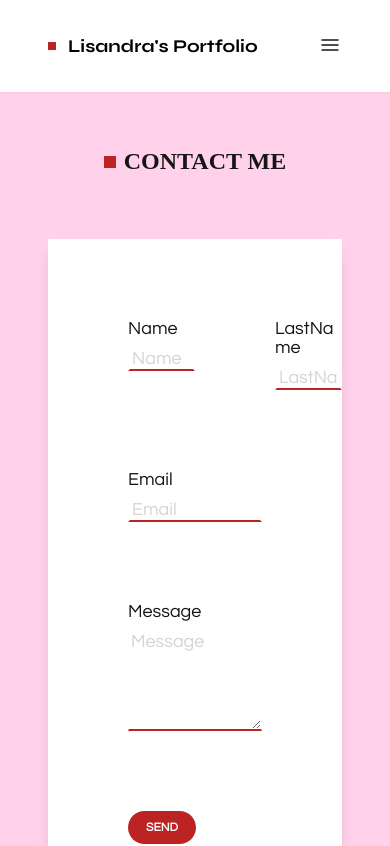
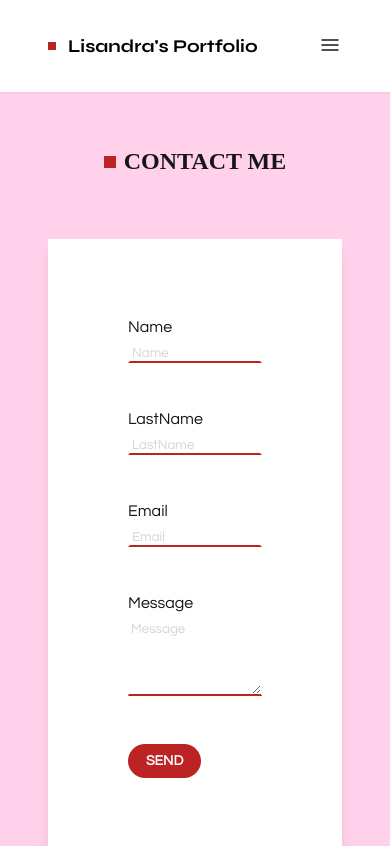
Before and after one commit to lisichaviano/portfolio-lisandra, a Next.js app: page /contact in a window 390 px wide. Shown: the top 846 px of the page. Built offline with nearby package versions, Linux system fonts and the light colour scheme.

Commit message:
Add responsiveness to the Contact page

```diff
--- a/src/components/ContactForm/index.tsx
+++ b/src/components/ContactForm/index.tsx
@@ -1,37 +1,31 @@
-interface ContactFormProps {
-  onSubmit?: (event: React.FormEvent<HTMLFormElement>) => void;
-}
-
-const ContactForm = ({ onSubmit }: ContactFormProps) => {
-  //   const handleSubmit = (event: React.FormEvent<HTMLFormElement>) => {
-  //     event.preventDefault();
-  //     onSubmit(event);
-  //   };
-
+const ContactForm = () => {
   return (
     <form
       action="https://formspree.io/f/mpzvwlld"
       accept-charset="UTF-8"
       encType="multipart/form-data"
       method="POST"
-      className="flex flex-col gap-20 bg-white shadow-lg p-20"
+      className="flex flex-col gap-12 md:gap-20 bg-white shadow-lg p-20"
     >
-      <div className="flex justify-between gap-20">
-        <div className="flex flex-col gap-2 w-1/2">
-          <label htmlFor="name" className="text-lg font-questrial">
+      <div className="flex justify-between gap-12 md:gap-20 flex-wrap">
+        <div className="flex flex-col gap-2 w-full md:w-1/2">
+          <label htmlFor="name" className="text-md md:text-lg font-questrial">
             Name
           </label>
           <input
             id="name"
             name="Name"
-            className="border-b-2 text-lg border-transparent font-questrial placeholder:text-neutral-300 border-b-firebrick focus:outline-none"
+            className="border-b-2 text-md md:text-lg border-transparent font-questrial placeholder:text-neutral-300 border-b-firebrick focus:outline-none"
             type="text"
             placeholder="Name"
             required
           />
         </div>
-        <div className="flex flex-col gap-2 w-1/2">
-          <label htmlFor="lastname" className="text-lg font-questrial">
+        <div className="flex flex-col gap-2 w-full md:w-1/2">
+          <label
+            htmlFor="lastname"
+            className="textmd md:text-lg font-questrial"
+          >
             LastName
           </label>
           <input
@@ -39,12 +33,12 @@ const ContactForm = ({ onSubmit }: ContactFormProps) => {
             id="lastname"
             name="LastName"
             placeholder="LastName"
-            className="border-b-2 font-questrial placeholder:text-neutral-300 text-lg border-transparent border-b-firebrick focus:outline-none"
+            className="border-b-2 font-questrial placeholder:text-neutral-300 text-md md:text-lg border-transparent border-b-firebrick focus:outline-none"
           />
         </div>
       </div>
       <div className="flex gap-2 flex-col">
-        <label htmlFor="email" className="text-lg font-questrial">
+        <label htmlFor="email" className="text-md md:text-lg font-questrial">
           Email
         </label>
         <input
@@ -53,11 +47,11 @@ const ContactForm = ({ onSubmit }: ContactFormProps) => {
           name="Email"
           placeholder="Email"
           required
-          className="border-b-2 font-questrial placeholder:text-neutral-300 text-lg border-transparent border-b-firebrick focus:outline-none"
+          className="border-b-2 font-questrial placeholder:text-neutral-300 text-md md:text-lg border-transparent border-b-firebrick focus:outline-none"
         />
       </div>
       <div className="flex flex-col gap-2">
-        <label htmlFor="message" className="text-lg font-questrial">
+        <label htmlFor="message" className="text-md md:text-lg font-questrial">
           Message
         </label>
         <textarea
@@ -65,12 +59,12 @@ const ContactForm = ({ onSubmit }: ContactFormProps) => {
           name="Message"
           placeholder="Message"
           required
-          className="border-b-2 font-questrial placeholder:text-neutral-300 text-lg border-transparent border-b-firebrick focus:outline-none"
+          className="border-b-2 font-questrial placeholder:text-neutral-300 text-md md:text-lg border-transparent border-b-firebrick focus:outline-none"
           rows={5}
         />
       </div>
       <div className="flex">
-        <button className="text-xs whitespace-nowrap md:text-base font-questrial hover:bg-white hover:text-firebrick hover:border-firebrick font-bold text-white bg-firebrick border-2 border-transparent hover:cursor-pointer rounded-full py-2 px-4">
+        <button className="text-sm whitespace-nowrap md:text-base font-questrial hover:bg-white hover:text-firebrick hover:border-firebrick font-bold text-white bg-firebrick border-2 border-transparent hover:cursor-pointer rounded-full py-2 px-4">
           SEND
         </button>
       </div>
```
